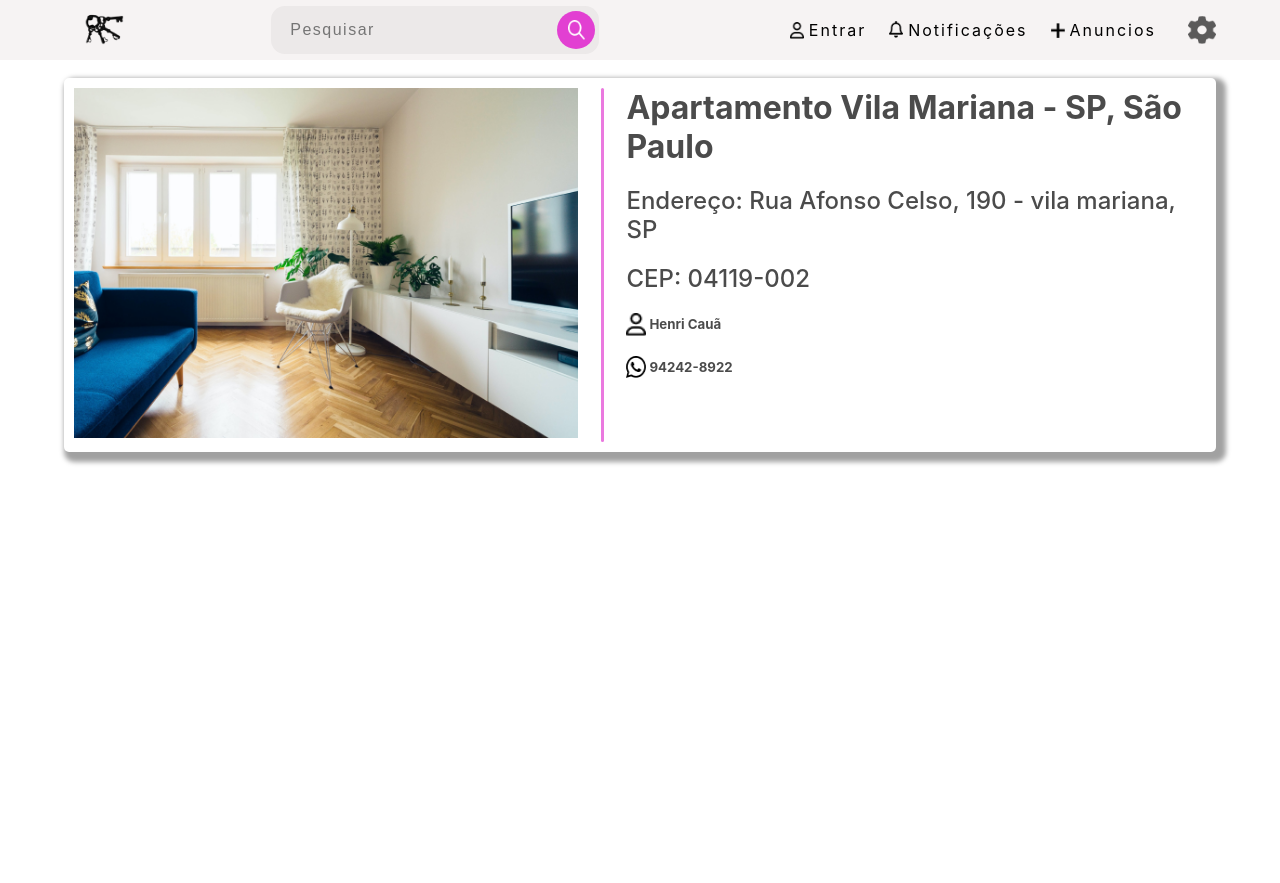
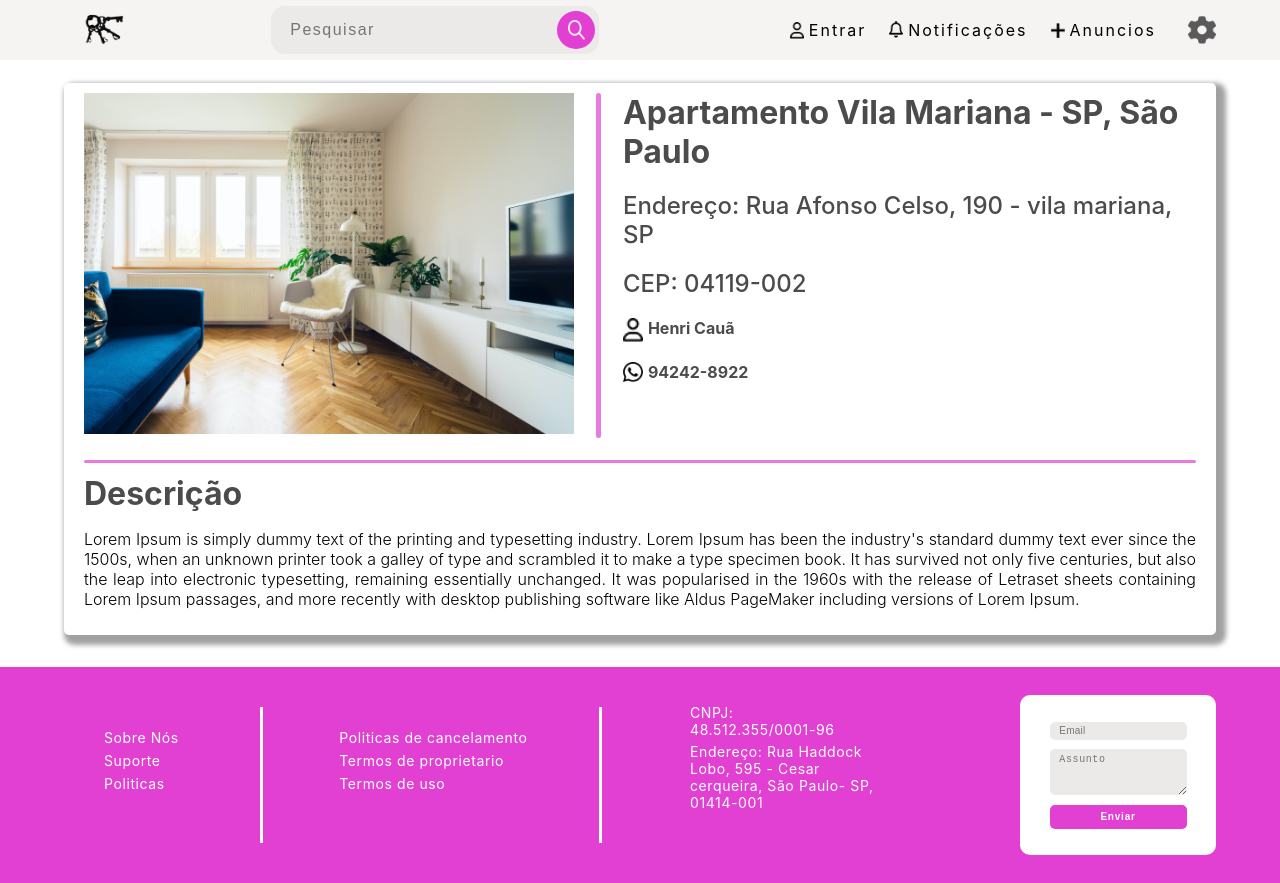
Before and after one commit to Dream-House-Grupo-9/Dream-House-web, a React (Create React App) app in the folder dream-house/: page /locacao in a window 1280 px wide. Before the commit the page ends 800 px from the top, so only its background shows below. Built offline with nearby package versions, Linux system fonts and the light colour scheme.

Commit message:
Feature: estilização da tela da locação completa

```diff
--- a/dream-house/src/components/NavBar.jsx
+++ b/dream-house/src/components/NavBar.jsx
@@ -44,7 +44,6 @@ function NavBar() {
 
                 </nav>
             </div>
-            <br />
         </>
     );
 }
--- a/dream-house/src/components/section-location.jsx
+++ b/dream-house/src/components/section-location.jsx
@@ -9,11 +9,11 @@ function SectionLocation() {
         <>
 
             <div className="section-card">
-
+                <div className="product">
                     <div className="location-image">
                         <img src={apartment} alt="Locação" className="location-img" />
                     </div>
-                <hr className="divisoria" />
+                    <hr className="divisoria vertical" />
                     <div className="location-info">
                         <h1>Apartamento Vila Mariana - SP, São Paulo</h1>
                         <br />
@@ -22,14 +22,23 @@ function SectionLocation() {
                         <h2>CEP: 04119-002</h2>
                         <br />
                         <div className="profile-info">
-                        <img src={Profile} alt="Whatsapp" className="section-icons"/>
-                        <h5>Henri Cauã</h5>
+                            <img src={Profile} alt="Whatsapp" className="section-icons" />
+                            <h4>Henri Cauã</h4>
                         </div>
                         <br />
                         <div className="profile-info">
-                        <img src={WhatsApp} alt="Whatsapp" className="section-icons"/>
-                        <h5>94242-8922</h5>
+                            <img src={WhatsApp} alt="Whatsapp" className="section-icons" />
+                            <h4>94242-8922</h4>
                         </div>
+                    </div>
+                    <br />
+                </div>
+                <div className="description">
+                    <hr className="divisoria-horizontal" />
+                    <h1 className="desc-title">Descrição</h1>
+                    <p className="desc-content">
+                        Lorem Ipsum is simply dummy text of the printing and typesetting industry. Lorem Ipsum has been the industry's standard dummy text ever since the 1500s, when an unknown printer took a galley of type and scrambled it to make a type specimen book. It has survived not only five centuries, but also the leap into electronic typesetting, remaining essentially unchanged. It was popularised in the 1960s with the release of Letraset sheets containing Lorem Ipsum passages, and more recently with desktop publishing software like Aldus PageMaker including versions of Lorem Ipsum.
+                    </p>
                 </div>
             </div>
 
--- a/dream-house/src/css/home.css
+++ b/dream-house/src/css/home.css
@@ -1,5 +1,4 @@
 main{
-    margin-top: 8.5vh;
     background: url("../images/sala.png") no-repeat
     center center;
     background-size: cover;
--- a/dream-house/src/css/nav.css
+++ b/dream-house/src/css/nav.css
@@ -21,7 +21,7 @@ a:hover{
 }
 
 .nav{
-    position: fixed;
+    /* position: fixed; */
     top: 0;
     width: 100%;
     height: min-content;
--- a/dream-house/src/css/section-location.css
+++ b/dream-house/src/css/section-location.css
@@ -12,10 +12,13 @@ hr, h1, h2, h3, h4{
     box-shadow: 5px 5px 5px 5px rgba(0, 0, 0, 0.367);
     background-color: white;
     border-radius:5px;
-    margin-top: 5%;
+    margin-top: 2%;
+    padding: 10px 20px;
+    height: auto;
+}
+
+.product{
     display: flex;
-    padding: 10px;
-    height: auto;
 }
 
 .location-image{
@@ -28,14 +31,16 @@ hr, h1, h2, h3, h4{
 }
 
 .divisoria{
-    width: 3px;
+    width: 5px;
     border-radius: 5px;
     background-color: #E240D2;
     outline: none;
     border: 0;
+}
+
+.vertical{
     margin-left: 2%;
     margin-right: 2%;
-
 }
 
 .location-info{
@@ -47,6 +52,10 @@ hr, h1, h2, h3, h4{
     vertical-align: middle;
 }
 
+.profile-info img{
+    margin-right: 5px;
+}
+
 .profile-info h5{
     opacity: 70%;
 }
@@ -54,3 +63,26 @@ hr, h1, h2, h3, h4{
 .section-icons{
     width: 20px;
 }
+
+/* Sessão da descrição da locação */
+.description{
+    margin-top: 2%;
+}
+
+.divisoria-horizontal{
+    border: 0;
+    height: 3px;
+    outline: none;
+    border-radius: 5px;
+    background-color: #E240D2;
+}
+
+.desc-title{
+    margin-top: 1%;
+}
+
+.desc-content{
+    font-weight: 350;
+    text-align:justify;
+    font-size: 1em;
+}
--- a/dream-house/src/pages/Locacao.jsx
+++ b/dream-house/src/pages/Locacao.jsx
@@ -10,6 +10,7 @@ function Locacao() {
             <div className="container">
                 <SectionLocation />
             </div>
+            <Footer />
         </>
     );
 }
```
Lines whose indentation alone changed are shown as unchanged.
